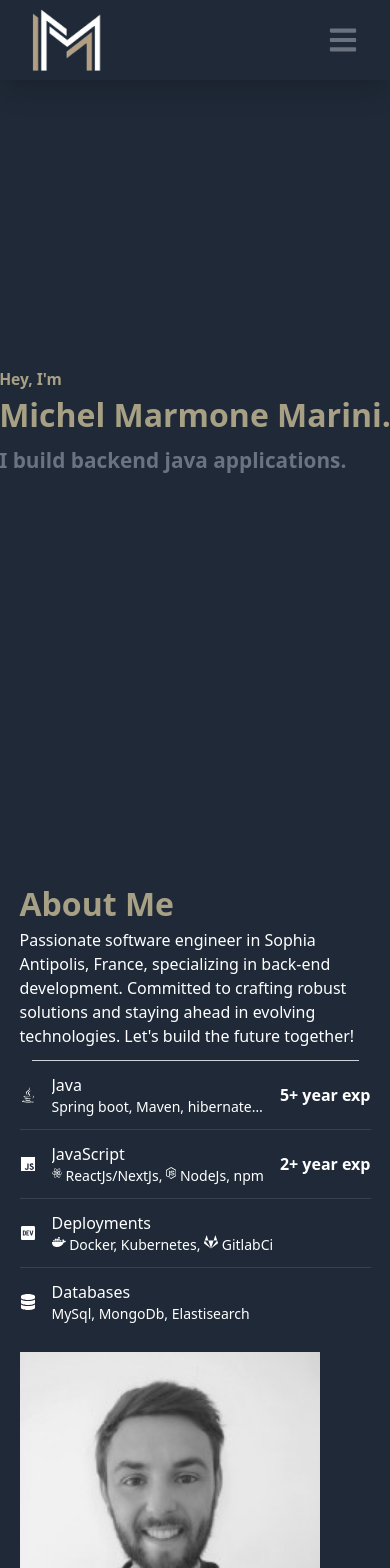
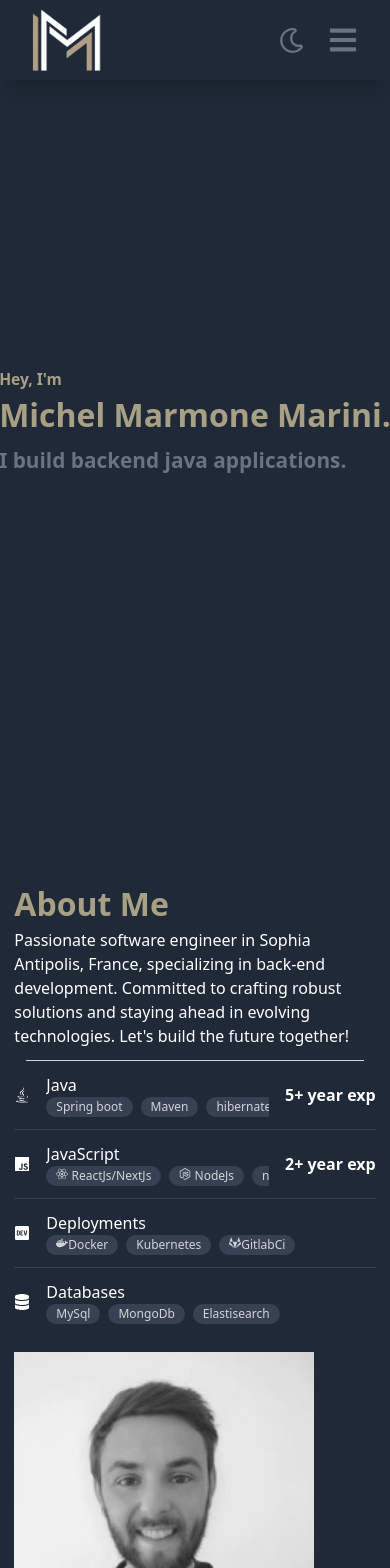
Before and after one commit to MMarmone/portfolio, a Next.js app: page / in a window 390 px wide. Shown: the top 1568 px of the page. Built offline with nearby package versions, Linux system fonts and the light colour scheme; a web font is replaced by a local one.

Commit message:
finish experiences

```diff
--- a/components/Footer.js
+++ b/components/Footer.js
@@ -1,7 +1,26 @@
-const Footer = () => {<div>
+import React from 'react';
+import { FaLinkedin, FaGithub, FaInstagram, FaTwitter } from 'react-icons/fa';
 
+const medias = [
+    {link:"https://www.linkedin.com/in/michel-marmone-marini-69441b172/",icon:<FaLinkedin/>,index:1},
+    {link:"https://github.com/MMarmone", icon:<FaGithub/>,index:2},
+    {link:"https://www.instagram.com/", icon:<FaInstagram/>, index:3},
+    {link:"https://twitter.com", icon:<FaTwitter/>, index:4}
+  ]
 
-
-</div>}
+const Footer = () => {<footer><div className="flex ml-6 bottom-0 p-5 hidden sm:block z-10">
+      <div>
+          <nav >
+          {medias.map(({ link, icon, index }) => (
+            <a key={index} href={link} className="block mb-4">
+              {React.cloneElement(icon, {
+                className: 'inline-block hover:scale-105 hover:text-gray-800 dark:hover:text-white duration-200 text-3xl text-gray-500',
+              })}
+            </a>
+          ))}
+          </nav>
+        </div>
+    </div>
+</footer>}
 
 export default Footer;
--- a/components/Layout.js
+++ b/components/Layout.js
@@ -10,6 +10,7 @@ const Layout = ({ children }) => (
     <Navbar />
     {children}
     <Footer />
+
   </>
 );
 
--- a/components/Navbar.js
+++ b/components/Navbar.js
@@ -52,17 +52,22 @@ const Navbar = () => {
         {links.map(({ id, link, name }) => (
           <li
             key={id}
-            className={`${name === 'Resume' ? 'rounded-lg border-ac9c80 border border-solid text-ac9c80' : 'text-gray-500' } nav-links px-4 cursor-pointer capitalize font-medium text-gray-500 hover:scale-105 hover:text-white duration-200 link-underline`}
+            className={`${name === 'Resume' ? 'rounded-lg border-secondcolor border border-solid text-secondcolor' : 'text-gray-500' } nav-links px-4 cursor-pointer capitalize font-medium text-gray-500 hover:scale-105 hover:text-white duration-200 link-underline`}
           >
             <Link href={link}>{name}</Link>
           </li>
         ))}
-        <div className="items-center border-l border-slate-200 ml-6 pl-6">
+        <div className="items-center border-l border-slate-200 m-auto ml-6 pl-6">
           <li className="text-gray-500 hover:scale-105 hover:text-gray-800 hover:text-white duration-200">
             <DarkModeToggle />
           </li>
         </div>
       </ul>
+      <div className="md:hidden ml-auto mr-3 pr-3">
+          <div className="text-gray-500 hover:scale-105 hover:text-gray-800 hover:text-white duration-200">
+            <DarkModeToggle size={25}/>
+          </div>
+          </div>
       <div
         onClick={() => setNav(!nav)}
         className="cursor-pointer pr-4 z-10 text-gray-500 md:hidden"
@@ -71,6 +76,7 @@ const Navbar = () => {
       </div>
       {nav && (
         <>
+
           <ul className="flex flex-col justify-center items-center absolute top-0 left-0 w-full h-screen bg-gradient-to-b from-black to-gray-800 text-gray-500">
             {links.map(({ id, link, name }) => (
               <li
--- a/components/Tabs.js
+++ b/components/Tabs.js
@@ -2,7 +2,7 @@ import React, { useState } from 'react';
 
 const Tab = ({ label, active, onClick }) => (
   <div
-    className={`flex cursor-pointer rounded-lg border-white border border-solid py-2 px-2 border-b ${active ? 'border-green-500' : 'border-gray-300'} ${active ? 'bg-ac9c80' : ''}`}
+    className={`flex justify-center cursor-pointer ml-2 rounded-lg min-w-[75px] border-white border border-solid py-2 px-2 border-b ${active ? 'bg-secondcolor' : ''}`}
     onClick={(e) => {
       onClick();
       e.preventDefault();
@@ -20,9 +20,9 @@ const Tabs = () => {
   };
 
   return (
-    <div className="flex flex-col md:flex-row">
+    <div className="flex flex-col md:flex-row ">
       {/* Onglets */}
-      <div className="flex-column h-full space-y space-y-4 text-sm font-medium md:me-4 mb-4 md:mb-0">
+      <div className="flex md:flex-col h-full md:space-y md:space-y-4 text-sm font-medium md:me-4 mb-4 md:mb-0">
         <Tab label="Sii" active={activeTab === 1} onClick={() => handleTabClick(1)} />
         <Tab label="Sictiam" active={activeTab === 2} onClick={() => handleTabClick(2)} />
         <Tab label="Orange" active={activeTab === 3} onClick={() => handleTabClick(3)} />
@@ -32,7 +32,7 @@ const Tabs = () => {
       <div className="p-4 min-h-full">
         {/* Contenu du Tab 1 */}
         {activeTab === 1 && <div className="min-h-full">
-          <h3 className='font-bold text-ac9c80' >Consultant at Orange</h3>
+          <h3 className='font-bold text-secondcolor' >Consultant at Orange</h3>
           <p className='text-gray-300 italic'>2 years and 3 months (Ongoing) | SII, Sophia Antipolis</p>
           <br/>
             Since joining SII as a consultant at Orange, I've been immersed in a challenging and dynamic role. Focused on an application central to handling Orange metadata, my responsibilities extend across various aspects:
@@ -52,7 +52,7 @@ const Tabs = () => {
         Working within a stimulating team, my journey at SII has been marked by continuous learning and impactful decision-making.</div>}
         {/* Contenu du Tab 2 */}
         {activeTab === 2 && <div className="min-h-full">
-        <h3 className='font-bold text-ac9c80' >Full Stack Developer </h3>
+        <h3 className='font-bold text-secondcolor' >Full Stack Developer </h3>
         <p className='text-gray-300 italic'>1-year Role | SICTIAM</p>
         <br></br>
         As a Full Stack Developer at SICTIAM, I navigated a diverse range of projects, contributing of three distinct applications:
@@ -76,7 +76,7 @@ const Tabs = () => {
 
         {/* Contenu du Tab 3 */}
         {activeTab === 3 && <div className="min-h-full">
-          <h3 className='font-bold text-ac9c80' >Software Engineering Intern </h3>
+          <h3 className='font-bold text-secondcolor' >Software Engineering Intern </h3>
           <p className='text-gray-300 italic'>5-month Internship | Orange, Sophia Antipolis</p>
           <br></br>
           I had the privilege of interning at Orange in Sophia Antipolis, where I played a pivotal role in shaping the architecture of an internal testing application. My responsibilities included delving into <span className='font-bold'>Java Spring Boot and Angular</span>, actively contributing to the development process.
--- a/components/content/AboutMe.js
+++ b/components/content/AboutMe.js
@@ -5,6 +5,20 @@ import { FaJava, FaDocker,FaReact, FaNodeJs, FaJs, FaDev,FaGitlab, FaDatabase }
 const AboutMe = () => {
 
     const [isHovered, setIsHovered] = useState(false);
+
+    const javaTech = [
+        {icon:"",name:"Spring boot"},{icon:"",name:"Maven"},{icon:"",name:"hibernates/jetty"}
+    ]
+
+    const dataBaseTech = [
+        {icon:"",name:"MySql"},{icon:"",name:"MongoDb"},{icon:"",name:"Elastisearch"}
+    ]
+
+    const deploymentTech = [
+        {icon:<FaDocker/>,name:"Docker"},
+        {icon:"",name:"Kubernetes"},
+        {icon:<FaGitlab/>,name:"GitlabCi"}
+    ]
 
     return <section id="aboutMe">
         <div className='content-div'>
@@ -16,7 +30,7 @@ const AboutMe = () => {
                 <div className="col-span-2">
                 Passionate software engineer in Sophia Antipolis, France, specializing in back-end development. Committed to crafting robust solutions and staying ahead in evolving technologies. Let's build the future together!                    <div className="m-3 border-t border-gray-300 h-px"></div>
                     <ul className="max-w-md divide-y divide-gray-200 dark:divide-gray-700">
-                        <li key="1" className="pb-3 sm:pb-4 hover:bg-ac9c80">
+                        <li key="1" className="pb-3 sm:pb-4 hover:bg-secondcolor hover:bg-opacity-30">
                             <div className="flex items-center space-x-4 rtl:space-x-reverse">
                                 <div>
                                     <FaJava />
@@ -25,8 +39,10 @@ const AboutMe = () => {
                                     <p className="font-medium truncate">
                                     Java
                                     </p>
-                                    <p className="text-sm truncate ">
-                                    Spring boot, Maven, hibernates/jetty
+                                    <p className="flex text-sm truncate ">
+                                    {javaTech.map(({icon, name},index) =>
+                                        <span key={index} class="flex bg-gray-100 text-gray-800 text-xs font-medium me-2 px-2.5 py-0.5 rounded-full dark:bg-gray-700 dark:text-gray-300">{icon} {name}</span>
+                                    )}
                                     </p>
                                 </div>
                                 <div className="inline-flex items-center text-base font-semibold text-gray-900 dark:text-white">
@@ -34,7 +50,7 @@ const AboutMe = () => {
                                 </div>
                             </div>
                         </li>
-                        <li className="py-3 sm:py-4 hover:bg-ac9c80">
+                        <li className="py-3 sm:py-4 hover:bg-secondcolor hover:bg-opacity-30">
                             <div className="flex items-center space-x-4 rtl:space-x-reverse">
                                 <div>
                                     <FaJs />
@@ -44,7 +60,9 @@ const AboutMe = () => {
                                     JavaScript
                                     </p>
                                     <p className="flex text-sm truncate ">
-                                    <FaReact />&nbsp;ReactJs/NextJs,&nbsp;<FaNodeJs/>&nbsp;NodeJs, npm
+                                    <span class="flex bg-gray-100 text-gray-800 text-xs font-medium me-2 px-2.5 py-0.5 rounded-full dark:bg-gray-700 dark:text-gray-300"><FaReact />&nbsp;ReactJs/NextJs</span>
+                                    <span class="flex bg-gray-100 text-gray-800 text-xs font-medium me-2 px-2.5 py-0.5 rounded-full dark:bg-gray-700 dark:text-gray-300"><FaNodeJs/>&nbsp;NodeJs</span>
+                                    <span class="flex bg-gray-100 text-gray-800 text-xs font-medium me-2 px-2.5 py-0.5 rounded-full dark:bg-gray-700 dark:text-gray-300">npm</span>
                                     </p>
                                 </div>
                                 <div className="inline-flex items-center text-base font-semibold text-gray-900 dark:text-white">
@@ -52,7 +70,7 @@ const AboutMe = () => {
                                 </div>
                             </div>
                         </li>
-                        <li className="py-3 sm:py-4 hover:bg-ac9c80">
+                        <li className="py-3 sm:py-4 hover:bg-secondcolor hover:bg-opacity-30">
                             <div className="flex items-center space-x-4 rtl:space-x-reverse">
                                 <div>
                                     <FaDev />
@@ -62,12 +80,14 @@ const AboutMe = () => {
                                     Deployments
                                     </p>
                                     <p className="flex text-sm truncate">
-                                    <FaDocker/>&nbsp;Docker, Kubernetes,&nbsp;<FaGitlab/>&nbsp;GitlabCi
+                                    {deploymentTech.map(({icon, name},index) =>
+                                        <span key={index} class="flex bg-gray-100 text-gray-800 text-xs font-medium me-2 px-2.5 py-0.5 rounded-full dark:bg-gray-700 dark:text-gray-300">{icon} {name}</span>
+                                    )}
                                     </p>
                                 </div>
                             </div>
                         </li>
-                        <li className="py-3 sm:py-4 hover:bg-ac9c80">
+                        <li className="py-3 sm:py-4 hover:bg-secondcolor hover:bg-opacity-30">
                             <div className="flex items-center space-x-4 rtl:space-x-reverse">
                                 <div>
                                     <FaDatabase />
@@ -77,7 +97,9 @@ const AboutMe = () => {
                                     Databases
                                     </p>
                                     <p className="flex text-sm truncate">
-                                    MySql, MongoDb, Elastisearch
+                                    {dataBaseTech.map(({icon, name}, index) =>
+                                        <span key={index} class="flex bg-gray-100 text-gray-800 text-xs font-medium me-2 px-2.5 py-0.5 rounded-full dark:bg-gray-700 dark:text-gray-300">{icon} {name}</span>
+                                    )}
                                     </p>
                                 </div>
                             </div>
--- a/components/content/Introduction.js
+++ b/components/content/Introduction.js
@@ -7,10 +7,10 @@ const Introduction = () => {
                 <h3 className='font-bold' style={{'color' :'#a7a084'}}>
                     Hey, I'm
                 </h3>
-                <h1 className='font-bold typing-text'  style={{'color' :'#a7a084'}}>
+                <h1 className='font-bold typing-text inverted-8'  style={{'color' :'#a7a084'}}>
                 Michel Marmone Marini.
                 </h1>
-                <h2 className='font-bold text-gray-500'>
+                <h2 className='font-bold text-gray-500 inverted-8'>
                     I build backend java applications.
                 </h2>
             </div>
--- a/components/theme/DarkModeToggle.js
+++ b/components/theme/DarkModeToggle.js
@@ -1,7 +1,7 @@
 import { useState, useEffect } from 'react';
 import { FaRegSun, FaRegMoon } from "react-icons/fa";
 
-const DarkModeToggle = () => {
+const DarkModeToggle = ({size}) => {
   const [darkMode, setDarkMode] = useState(true);
 
   const toggleDarkMode = () => {
@@ -23,7 +23,7 @@ const DarkModeToggle = () => {
       className={`flex items-center justify-center ${darkMode ? 'bg-opacity-50' : 'bg-opacity-100'}`}
       onClick={toggleDarkMode}
     >
-                {darkMode ? <FaRegMoon/> : <FaRegSun/>}
+                {darkMode ? <FaRegMoon size={size}/> : <FaRegSun size={size}/>}
     </button>
   );
 };
--- a/styles/global.css
+++ b/styles/global.css
@@ -68,6 +68,7 @@ section {
 #experience{
   margin-top: 0;
   display: block;
+
 }
 
 .content-div{
@@ -80,6 +81,12 @@ section {
   .main {
     padding-left: 5vw;
     padding-right: 5vw;
+  }
+
+  #experience{
+    margin-top: 0;
+    display: block;
+    height: 130vh;
   }
 }
 
--- a/tailwind.config.js
+++ b/tailwind.config.js
@@ -17,7 +17,8 @@ module.exports = {
     extend: {
       colors: {
         dark: '#1a1a1a',
-        ac9c80: '#ac9c80',
+        secondcolor: '#ac9c80',
+        secondcolorlight:'#d5cbb0'
       },
     },
   },
```
